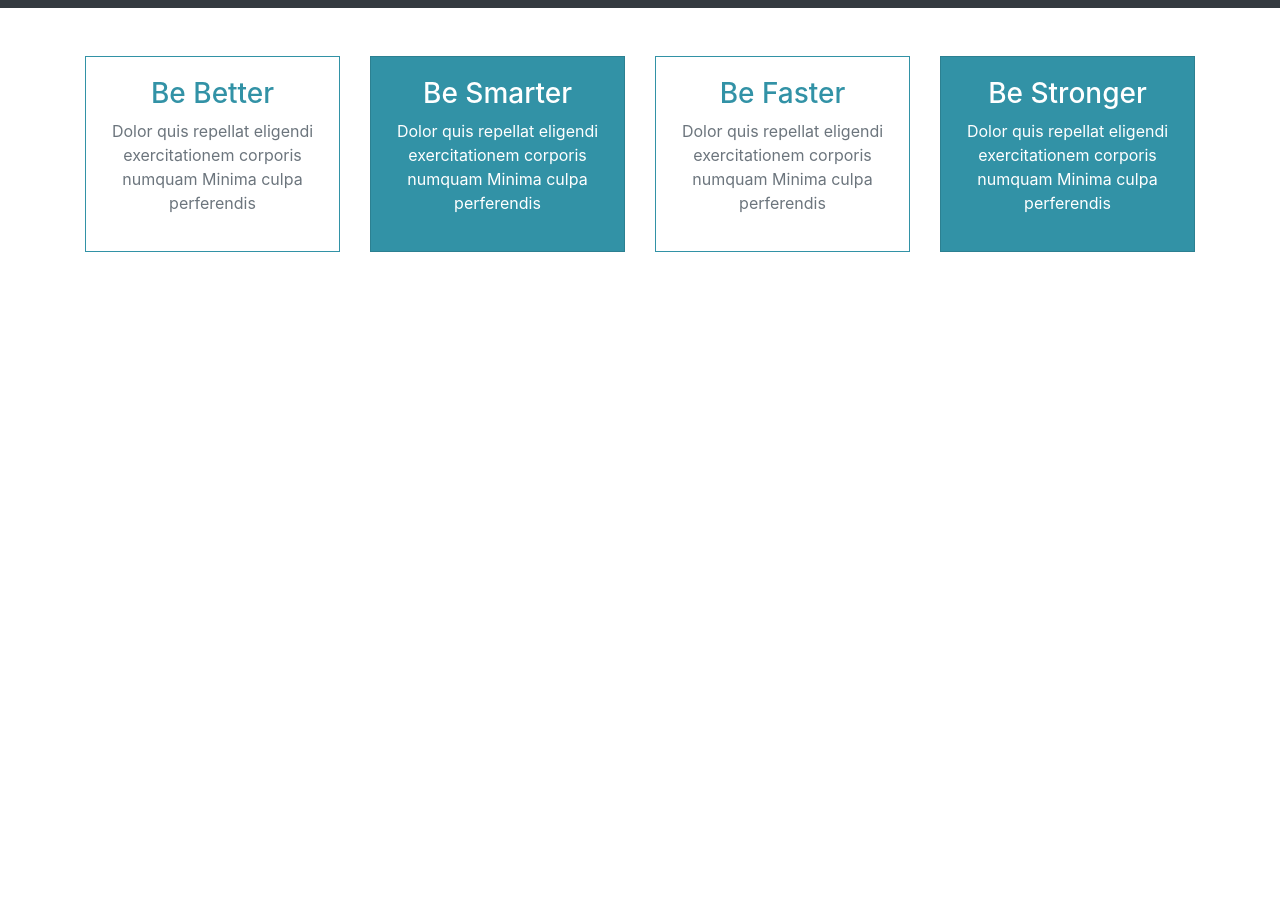
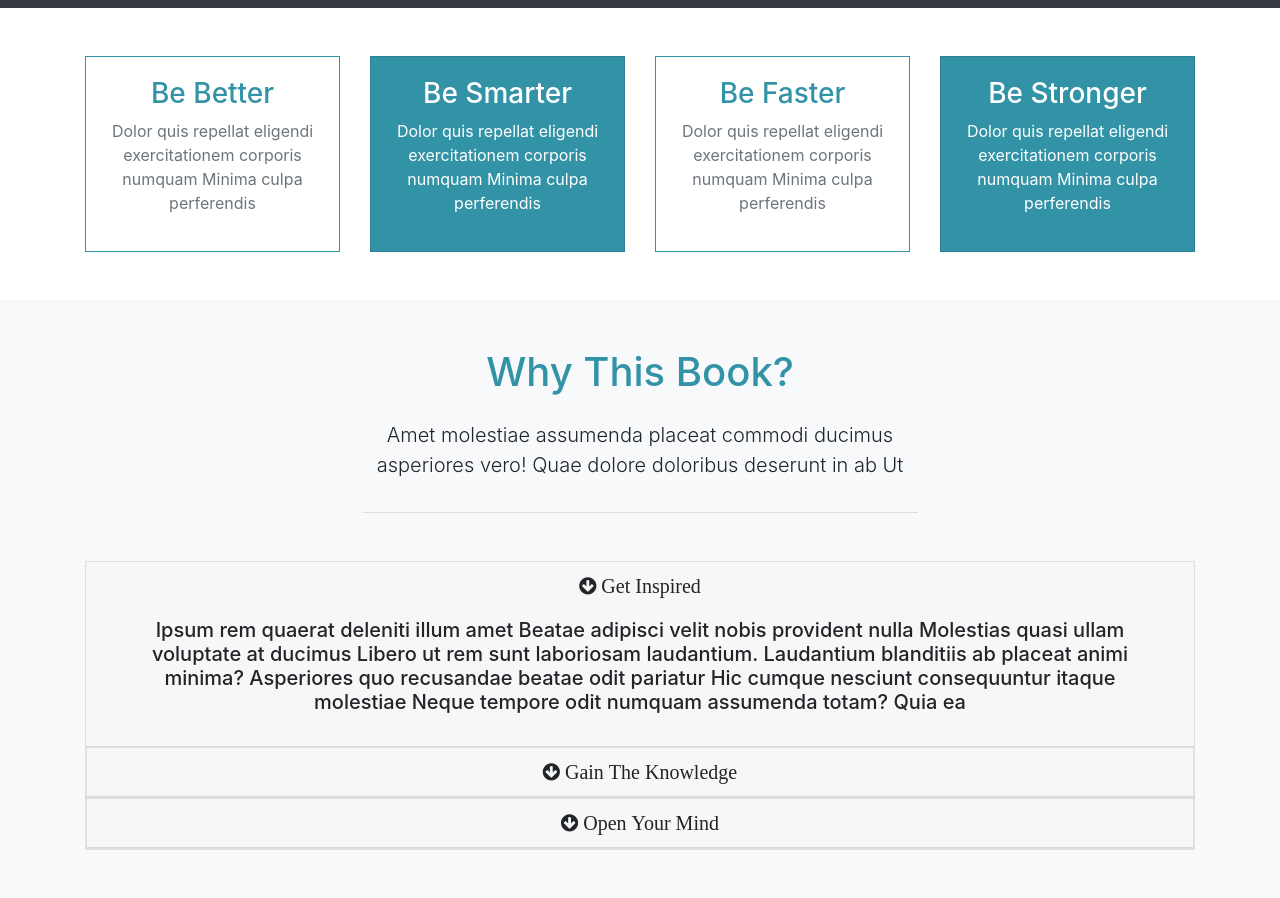
Before and after one commit to A-hu/Bootstrap_projects, a website: page mizuxe/src/index.html in a window 1280 px wide. Shown: the part 841-1739 px from the top of the page. Before the commit the page ends 1141 px from the top, so only its background shows below. Drawn offline with Linux system fonts and the light colour scheme.

Commit message:
Mizuxe About Section With Accordion

```diff
--- a/mizuxe/src/index.html
+++ b/mizuxe/src/index.html
@@ -111,9 +111,72 @@
     </div>
   </section>
 
+  <!-- ABOUT / WHY SECTION -->
+  <section id="about" class="py-5 text-center bg-light">
+    <div class="container">
+      <div class="row">
+        <div class="col">
+          <div class="info-header mb-5">
+            <h1 class="text-primary pb-3">Why This Book?</h1>
+            <p class="lead pb-3">Amet molestiae assumenda placeat commodi ducimus asperiores vero! Quae dolore doloribus deserunt in ab Ut</p>
+          </div>
+
+          <div id="accordion" role='tablist'>
+            <div class="card">
+              <div id="heading1" class="card-header">
+                <div class="mb-0 h5">
+                  <div href='#collapse1' data-toggle='collapse' data-parent='#accordion'>
+                    <i class="fa fa-arrow-circle-down"> Get Inspired</i>
+                  </div>
+
+                  <div id="collapse1" class="collapse show">
+                    <div class="card-body">
+                      Ipsum rem quaerat deleniti illum amet Beatae adipisci velit nobis provident nulla Molestias quasi ullam voluptate at ducimus Libero ut rem sunt laboriosam laudantium. Laudantium blanditiis ab placeat animi minima? Asperiores quo recusandae beatae odit pariatur Hic cumque nesciunt consequuntur itaque molestiae Neque tempore odit numquam assumenda totam? Quia ea
+                    </div>
+                  </div>
+                </h5>
+              </div>
+            </div>
+
+            <div class="card">
+              <div id="heading2" class="card-header">
+                <div class="mb-0 h5">
+                  <div href='#collapse2' data-toggle='collapse' data-parent='#accordion'>
+                    <i class="fa fa-arrow-circle-down"> Gain The Knowledge</i>
+                  </div>
+
+                  <div id="collapse2" class="collapse">
+                    <div class="card-body">
+                      Ipsum rem quaerat deleniti illum amet Beatae adipisci velit nobis provident nulla Molestias quasi ullam voluptate at ducimus Libero ut rem sunt laboriosam laudantium. Laudantium blanditiis ab placeat animi minima? Asperiores quo recusandae beatae odit pariatur Hic cumque nesciunt consequuntur itaque molestiae Neque tempore odit numquam assumenda totam? Quia ea
+                    </div>
+                  </div>
+                </div>
+              </div>
+            </div>
+
+            <div class="card">
+              <div id="heading3" class="card-header">
+                <div class="mb-0 h5">
+                  <div href='#collapse3' data-toggle='collapse' data-parent='#accordion'>
+                    <i class="fa fa-arrow-circle-down"> Open Your Mind</i>
+                  </div>
+
+                  <div id="collapse3" class="collapse">
+                    <div class="card-body">
+                      Ipsum rem quaerat deleniti illum amet Beatae adipisci velit nobis provident nulla Molestias quasi ullam voluptate at ducimus Libero ut rem sunt laboriosam laudantium. Laudantium blanditiis ab placeat animi minima? Asperiores quo recusandae beatae odit pariatur Hic cumque nesciunt consequuntur itaque molestiae Neque tempore odit numquam assumenda totam? Quia ea
+                    </div>
+                  </div>
+                </div>
+              </div>
+            </div>
+          </div>
+        </div>
+      </div>
+    </div>
+  </section>
   <script src='js/jquery.min.js'></script>
   <script src='js/popper.min.js'></script>
   <script src='js/bootstrap.min.js'></script>
-  <script src='js/navbar-fixed.js></script>
+  <script src='js/navbar-fixed.js'></script>
 </body>
 </html>
--- a/mizuxe/src/scss/style.scss
+++ b/mizuxe/src/scss/style.scss
@@ -30,3 +30,9 @@ $primary-overlay:rgba(50,146,166,0.8);
     height: 100%;
   }
 }
+
+.info-header{
+  width: 50%;
+  margin: auto;
+  border-bottom: 1px #ddd solid;
+}
```
Also changed, not shown: mizuxe/src/css/style.css.
